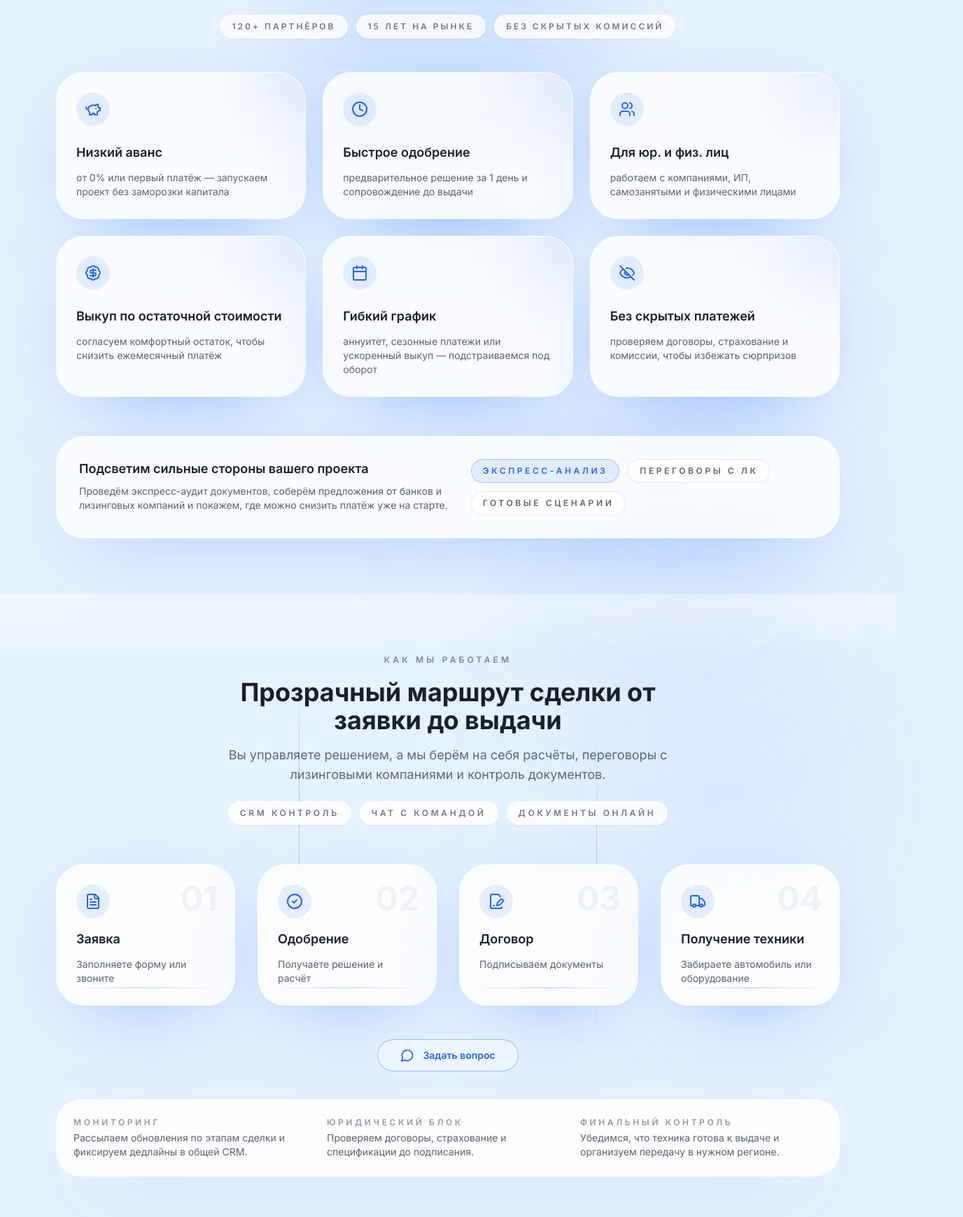
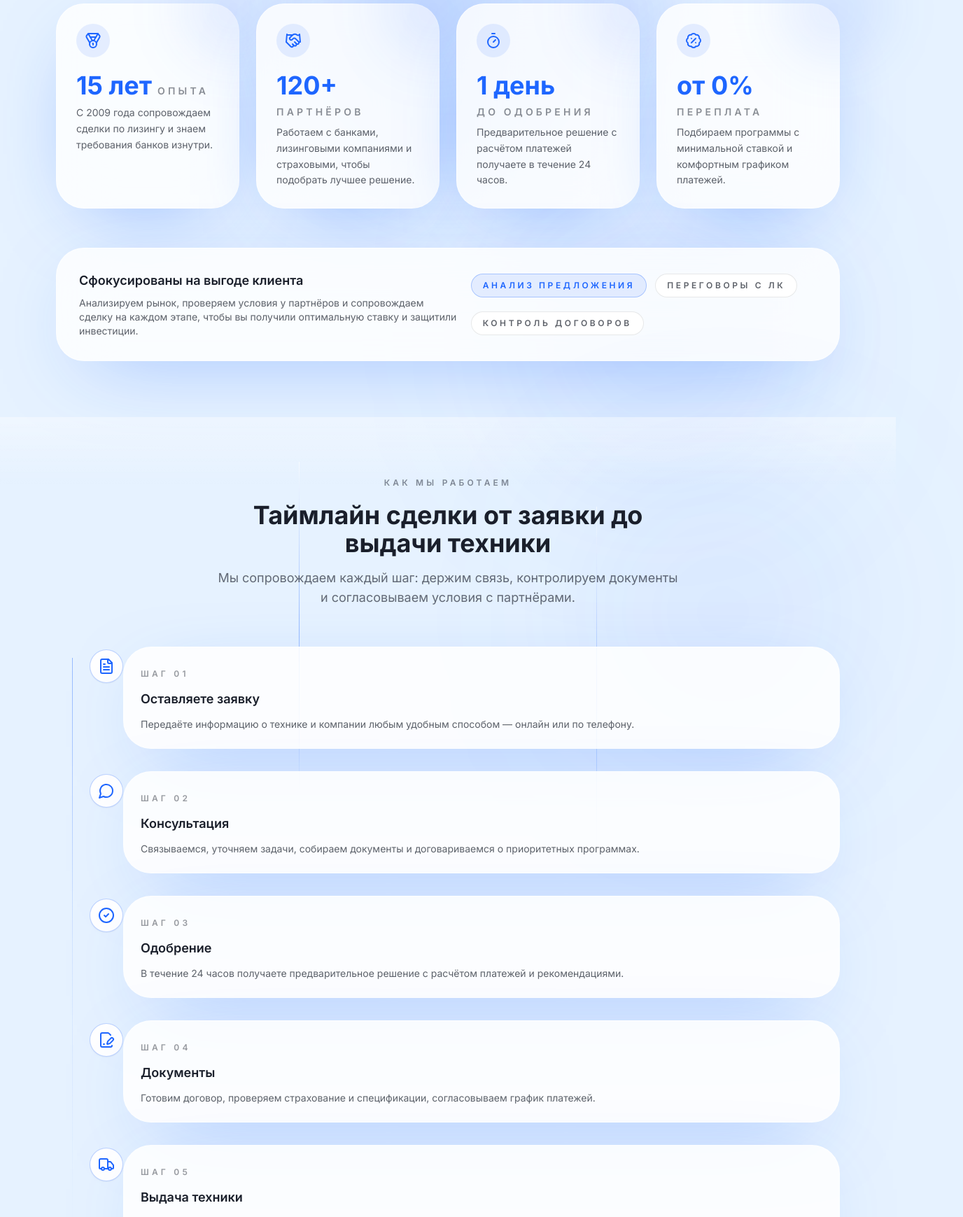
Before and after one commit to peexthree/lizing, a Next.js app: page / in a window 1280 px wide. Shown: the part 1620-3359 px from the top of the page at 70% size, 1376 px wide, since content can reach past the window. Built offline with nearby package versions, Linux system fonts and the light colour scheme; no server answers.

Commit message:
╨Ю╨▒╨╜╨╛╨▓╨╕╨╗ ╨║╨╛╨┤ ╨┐╤А╨╛╨╡╨║╤В╨░

```diff
--- a/app/page.tsx
+++ b/app/page.tsx
@@ -1,6 +1,9 @@
 import HeroSection from '@/components/Hero'
 import Advantages from '@/components/Advantages'
 import HowItWorks from '@/components/HowItWorks'
+import Testimonials from '@/components/Testimonials'
+import Partners from '@/components/Partners'
+import Trust from '@/components/Trust'
 import CalculatorModal from '@/components/CalculatorModal'
 import CaseStudies from '@/components/CaseStudies'
 import FAQ, { faq } from '@/components/FAQ'
@@ -58,6 +61,9 @@ export default function Page() {
       <HeroSection />
       <Advantages />
       <HowItWorks />
+      <Testimonials />
+      <Partners />
+      <Trust />
       <CalculatorModal />
       <CaseStudies />
       <FAQ />
--- a/components/Advantages.tsx
+++ b/components/Advantages.tsx
@@ -1,44 +1,31 @@
-import {
-  PiggyBank,
-  Clock,
-  Users,
-  BadgeDollarSign,
-  Calendar,
-  EyeOff,
-} from 'lucide-react'
+import { BadgePercent, Handshake, Medal, Timer } from 'lucide-react'
 
 export default function Advantages() {
-  const items = [
+  const highlights = [
     {
-      icon: PiggyBank,
-      title: 'Низкий аванс',
-      desc: 'от 0% или первый платёж — запускаем проект без заморозки капитала',
+      icon: Medal,
+      value: '15 лет',
+      label: 'опыта',
+      description: 'С 2009 года сопровождаем сделки по лизингу и знаем требования банков изнутри.'
     },
     {
-      icon: Clock,
-      title: 'Быстрое одобрение',
-      desc: 'предварительное решение за 1 день и сопровождение до выдачи',
+      icon: Handshake,
+      value: '120+',
+      label: 'партнёров',
+      description: 'Работаем с банками, лизинговыми компаниями и страховыми, чтобы подобрать лучшее решение.'
     },
     {
-      icon: Users,
-      title: 'Для юр. и физ. лиц',
-      desc: 'работаем с компаниями, ИП, самозанятыми и физическими лицами',
+      icon: Timer,
+      value: '1 день',
+      label: 'до одобрения',
+      description: 'Предварительное решение с расчётом платежей получаете в течение 24 часов.'
     },
     {
-      icon: BadgeDollarSign,
-      title: 'Выкуп по остаточной стоимости',
-      desc: 'согласуем комфортный остаток, чтобы снизить ежемесячный платёж',
-    },
-    {
-      icon: Calendar,
-      title: 'Гибкий график',
-      desc: 'аннуитет, сезонные платежи или ускоренный выкуп — подстраиваемся под оборот',
-    },
-    {
-      icon: EyeOff,
-      title: 'Без скрытых платежей',
-      desc: 'проверяем договоры, страхование и комиссии, чтобы избежать сюрпризов',
-    },
+      icon: BadgePercent,
+      value: 'от 0%',
+      label: 'переплата',
+      description: 'Подбираем программы с минимальной ставкой и комфортным графиком платежей.'
+    }
   ]
 
   return (
@@ -49,58 +36,51 @@ export default function Advantages() {
         <div className="floating-orb left-[8%] top-0 hidden h-[280px] w-[280px] bg-white/30 md:block" />
         <div className="floating-orb right-[12%] bottom-[-4rem] hidden h-[340px] w-[340px] bg-accent/25 lg:block" />
       </div>
+
       <div className="mx-auto max-w-6xl px-4">
         <div className="mx-auto max-w-3xl text-center">
           <span className="text-xs font-semibold uppercase tracking-[0.35em] text-dark/50">Преимущества</span>
-          <h2 className="mt-4 text-3xl font-bold text-dark md:text-4xl">
-            Команда, которая экономит вам время и бюджет
-          </h2>
+          <h2 className="mt-4 text-3xl font-bold text-dark md:text-4xl">Цифры, подтверждающие наш опыт</h2>
           <p className="mt-4 text-lg text-dark/70">
-            Мы следим за условиями рынка, ведём переговоры с лизинговыми компаниями и предлагаем прозрачную экономику сделки.
+            Команда, которая ведёт переговоры с лизинговыми компаниями, контролирует договоры и помогает быстро выходить на технику без переплат.
           </p>
-          <div className="mt-6 flex flex-wrap justify-center gap-3 text-xs font-semibold uppercase tracking-[0.25em] text-dark/40">
-            <span className="rounded-full border border-white/70 bg-white/80 px-4 py-2 text-dark/60 shadow-sm backdrop-blur">
-              120+ партнёров
-            </span>
-            <span className="rounded-full border border-white/70 bg-white/80 px-4 py-2 text-dark/60 shadow-sm backdrop-blur">
-              15 лет на рынке
-            </span>
-            <span className="rounded-full border border-white/70 bg-white/80 px-4 py-2 text-dark/60 shadow-sm backdrop-blur">
-              Без скрытых комиссий
-            </span>
-          </div>
         </div>
-        <div className="mt-12 grid gap-6 sm:grid-cols-2 xl:grid-cols-3">
-          {items.map(({ icon: Icon, title, desc }, index) => (
+
+        <div className="mt-12 grid gap-6 sm:grid-cols-2 xl:grid-cols-4">
+          {highlights.map(({ icon: Icon, value, label, description }, index) => (
             <div
-              key={title}
-              className="group relative overflow-hidden rounded-4xl border border-white/60 bg-white/80 p-7 text-left shadow-glow backdrop-blur-2xl transition hover:-translate-y-1 hover:border-white animate-fade-up"
+              key={value}
+              className="group relative flex h-full flex-col gap-5 rounded-4xl border border-white/60 bg-white/80 p-7 text-left shadow-glow backdrop-blur-2xl transition hover:-translate-y-1 hover:border-white animate-fade-up"
               style={{ animationDelay: `${index * 0.08}s` }}
             >
               <div className="pointer-events-none absolute -right-16 -top-16 h-36 w-36 rounded-full bg-accent/10 blur-2xl transition-opacity duration-300 group-hover:opacity-80" />
-              <span className="absolute -left-6 top-8 hidden text-6xl font-black text-accent/5 sm:block">0{index + 1}</span>
               <div className="relative flex h-12 w-12 items-center justify-center rounded-3xl bg-accent/10 text-accent">
                 <Icon aria-hidden="true" className="h-6 w-6" />
               </div>
-              <h3 className="relative mt-6 text-lg font-semibold text-dark">{title}</h3>
-              <p className="relative mt-3 text-sm text-dark/70">{desc}</p>
+              <div className="relative space-y-2">
+                <div className="flex flex-wrap items-baseline gap-2">
+                  <span className="text-3xl font-bold text-accent md:text-4xl">{value}</span>
+                  <span className="text-sm font-semibold uppercase tracking-[0.3em] text-dark/50">{label}</span>
+                </div>
+                <p className="text-sm leading-relaxed text-dark/70">{description}</p>
+              </div>
               <div className="card-glow" aria-hidden="true" />
               <div className="shine-overlay" aria-hidden="true" />
             </div>
           ))}
         </div>
+
         <div className="mt-14 grid gap-4 rounded-[2.5rem] border border-white/60 bg-white/80 p-8 text-left shadow-glow backdrop-blur-2xl md:grid-cols-[1.1fr_minmax(0,1fr)]">
           <div className="space-y-2 text-sm text-dark/70">
-            <h3 className="text-lg font-semibold text-dark">Подсветим сильные стороны вашего проекта</h3>
+            <h3 className="text-lg font-semibold text-dark">Сфокусированы на выгоде клиента</h3>
             <p>
-              Проведём экспресс-аудит документов, соберём предложения от банков и лизинговых компаний и покажем, где можно
-              снизить платёж уже на старте.
+              Анализируем рынок, проверяем условия у партнёров и сопровождаем сделку на каждом этапе, чтобы вы получили оптимальную ставку и защитили инвестиции.
             </p>
           </div>
           <div className="flex flex-wrap items-center gap-3 text-xs font-semibold uppercase tracking-[0.3em] text-dark/50">
-            <span className="rounded-full border border-accent/30 bg-accent/10 px-4 py-2 text-accent">Экспресс-анализ</span>
+            <span className="rounded-full border border-accent/30 bg-accent/10 px-4 py-2 text-accent">Анализ предложения</span>
             <span className="rounded-full border border-dark/10 bg-white px-4 py-2 text-dark/70">Переговоры с ЛК</span>
-            <span className="rounded-full border border-dark/10 bg-white px-4 py-2 text-dark/70">Готовые сценарии</span>
+            <span className="rounded-full border border-dark/10 bg-white px-4 py-2 text-dark/70">Контроль договоров</span>
           </div>
         </div>
       </div>
--- a/components/HowItWorks.tsx
+++ b/components/HowItWorks.tsx
@@ -2,13 +2,30 @@ import { CheckCircle2, FileSignature, FileText, MessageCircle, Truck } from 'luc
 
 export default function HowItWorks() {
   const steps = [
-    { icon: FileText, title: 'Заявка', text: 'Заполняете форму или звоните' },
-    { icon: CheckCircle2, title: 'Одобрение', text: 'Получаете решение и расчёт' },
-    { icon: FileSignature, title: 'Договор', text: 'Подписываем документы' },
+    {
+      icon: FileText,
+      title: 'Оставляете заявку',
+      text: 'Передаёте информацию о технике и компании любым удобным способом — онлайн или по телефону.'
+    },
+    {
+      icon: MessageCircle,
+      title: 'Консультация',
+      text: 'Связываемся, уточняем задачи, собираем документы и договариваемся о приоритетных программах.'
+    },
+    {
+      icon: CheckCircle2,
+      title: 'Одобрение',
+      text: 'В течение 24 часов получаете предварительное решение с расчётом платежей и рекомендациями.'
+    },
+    {
+      icon: FileSignature,
+      title: 'Документы',
+      text: 'Готовим договор, проверяем страхование и спецификации, согласовываем график платежей.'
+    },
     {
       icon: Truck,
-      title: 'Получение техники',
-      text: 'Забираете автомобиль или оборудование'
+      title: 'Выдача техники',
+      text: 'Организуем приёмку, доставку и финальный контроль, чтобы техника вышла на линию в срок.'
     }
   ]
 
@@ -25,61 +42,46 @@ export default function HowItWorks() {
       <div className="mx-auto max-w-6xl px-4">
         <div className="mx-auto max-w-2xl text-center">
           <span className="text-xs font-semibold uppercase tracking-[0.35em] text-dark/50">Как мы работаем</span>
-          <h2 className="mt-4 text-3xl font-bold text-dark md:text-4xl">Прозрачный маршрут сделки от заявки до выдачи</h2>
+          <h2 className="mt-4 text-3xl font-bold text-dark md:text-4xl">Таймлайн сделки от заявки до выдачи техники</h2>
           <p className="mt-4 text-lg text-dark/65">
-            Вы управляете решением, а мы берём на себя расчёты, переговоры с лизинговыми компаниями и контроль документов.
+            Мы сопровождаем каждый шаг: держим связь, контролируем документы и согласовываем условия с партнёрами.
           </p>
-          <div className="mt-6 flex flex-wrap justify-center gap-3 text-xs font-semibold uppercase tracking-[0.3em] text-dark/45">
-            <span className="rounded-full border border-white/70 bg-white/85 px-4 py-2 text-dark/60 shadow-sm backdrop-blur">
-              CRM контроль
-            </span>
-            <span className="rounded-full border border-white/70 bg-white/85 px-4 py-2 text-dark/60 shadow-sm backdrop-blur">
-              Чат с командой
-            </span>
-            <span className="rounded-full border border-white/70 bg-white/85 px-4 py-2 text-dark/60 shadow-sm backdrop-blur">
-              Документы онлайн
-            </span>
-          </div>
         </div>
 
-        <div className="mt-14 grid gap-8 md:grid-cols-2 xl:grid-cols-4">
-          {steps.map(({ icon: Icon, title, text }, i) => (
-            <div
+        <ol className="relative mt-14 space-y-8 pl-6 before:absolute before:left-[1.45rem] before:top-4 before:h-[calc(100%-2rem)] before:w-px before:bg-gradient-to-b before:from-accent/40 before:via-accent/10 before:to-transparent sm:pl-8 md:pl-12">
+          {steps.map(({ icon: Icon, title, text }, index) => (
+            <li
               key={title}
-              className="relative flex h-full flex-col gap-4 rounded-4xl border border-white/60 bg-white/85 p-7 text-left shadow-glow backdrop-blur-2xl animate-fade-up"
-              style={{ animationDelay: `${i * 0.1}s` }}
+              className="relative pl-8 sm:pl-10 md:pl-12 animate-fade-up"
+              style={{ animationDelay: `${index * 0.1}s` }}
             >
-              <span className="absolute right-6 top-6 text-5xl font-black text-dark/5">0{i + 1}</span>
-              <div className="relative flex h-12 w-12 items-center justify-center rounded-3xl bg-accent/10 text-accent">
+              <span className="absolute left-0 top-1 flex h-12 w-12 items-center justify-center rounded-3xl border border-accent/30 bg-white text-accent shadow-sm">
                 <Icon aria-hidden="true" className="h-6 w-6" />
+              </span>
+              <div className="relative rounded-4xl border border-white/60 bg-white/85 p-6 shadow-glow backdrop-blur-2xl">
+                <span className="text-xs font-semibold uppercase tracking-[0.35em] text-dark/45">Шаг 0{index + 1}</span>
+                <h3 className="mt-3 text-lg font-semibold text-dark">{title}</h3>
+                <p className="mt-3 text-sm text-dark/70">{text}</p>
+                <div className="card-glow" aria-hidden="true" />
               </div>
-              <div className="relative">
-                <h3 className="text-lg font-semibold text-dark">{title}</h3>
-                <p className="mt-3 text-sm text-dark/70">{text}</p>
-              </div>
-              <div className="timeline-line" aria-hidden="true" />
-              <div className="card-glow" aria-hidden="true" />
-            </div>
+            </li>
           ))}
-        </div>
+        </ol>
 
         <div className="mt-12 flex justify-center">
           <a
-            href="https://wa.me/79000000000?text=Здравствуйте!%20У%20меня%20вопрос%20по%20лизингу."
-            target="_blank"
-            rel="noopener noreferrer"
-            aria-label="Задать вопрос в WhatsApp"
+            href="#lead-form"
             className="group inline-flex items-center gap-3 overflow-hidden rounded-full border border-accent/40 bg-white/40 px-8 py-3 text-sm font-semibold text-accent backdrop-blur-md transition hover:border-accent hover:bg-white/70 hover:shadow-glow focus-visible:outline-none focus-visible:ring-2 focus-visible:ring-offset-2 focus-visible:ring-accent"
           >
             <MessageCircle aria-hidden="true" className="h-5 w-5" />
-            Задать вопрос
+            Получить расчёт
           </a>
         </div>
 
         <div className="mt-10 grid gap-4 rounded-[2.2rem] border border-white/60 bg-white/85 p-6 text-sm text-dark/70 shadow-glow backdrop-blur-xl md:grid-cols-3">
           <div className="space-y-1">
             <p className="text-xs font-semibold uppercase tracking-[0.3em] text-dark/45">Мониторинг</p>
-            <p>Рассылаем обновления по этапам сделки и фиксируем дедлайны в общей CRM.</p>
+            <p>Фиксируем ключевые этапы в CRM и обновляем статус сделки в общем чате.</p>
           </div>
           <div className="space-y-1">
             <p className="text-xs font-semibold uppercase tracking-[0.3em] text-dark/45">Юридический блок</p>
@@ -87,7 +89,7 @@ export default function HowItWorks() {
           </div>
           <div className="space-y-1">
             <p className="text-xs font-semibold uppercase tracking-[0.3em] text-dark/45">Финальный контроль</p>
-            <p>Убедимся, что техника готова к выдаче и организуем передачу в нужном регионе.</p>
+            <p>Организуем выдачу техники в нужном регионе и помогаем с передачей.</p>
           </div>
         </div>
       </div>
--- a/components/Trust.tsx
+++ b/components/Trust.tsx
@@ -1,10 +1,11 @@
 export default function Trust() {
   const stats = [
-    { k: '10+ лет', v: 'на рынке' },
-    { k: '1200+', v: 'клиентов' },
-    { k: '50+', v: 'партнёров ЛК' },
-    { k: '4,8★', v: 'рейтинг' },
+    { value: '500+', label: 'сделок в год' },
+    { value: '10 000', label: 'клиентов по всей России' },
+    { value: '35', label: 'банков и лизинговых партнёров' },
+    { value: '92%', label: 'решений доводим до выдачи техники' }
   ]
+
   return (
     <section className="relative py-20">
       <div className="absolute inset-0 -z-10">
@@ -15,22 +16,22 @@ export default function Trust() {
 
       <div className="mx-auto max-w-6xl px-4">
         <div className="mx-auto max-w-2xl text-center">
-          <span className="text-xs font-semibold uppercase tracking-[0.35em] text-dark/50">Опыт</span>
-          <h2 className="mt-4 text-3xl font-bold text-dark md:text-4xl">Опыт и доверие</h2>
+          <span className="text-xs font-semibold uppercase tracking-[0.35em] text-dark/50">Доверие</span>
+          <h2 className="mt-4 text-3xl font-bold text-dark md:text-4xl">Цифры, которые подтверждают результат</h2>
           <p className="mt-4 text-lg text-dark/65">
-            Работаем на рынке лизинга больше десяти лет. Собрали статистику, которой гордимся, и продолжаем расти вместе с клиентами.
+            Мы развиваем партнёрскую сеть, контролируем сроки и сопровождаем клиентов по всей России. Делимся ключевыми показателями, которые получаем ежегодно.
           </p>
         </div>
 
         <div className="mt-12 grid gap-6 md:grid-cols-2 xl:grid-cols-4">
           {stats.map((stat, index) => (
             <div
-              key={stat.k}
+              key={stat.value}
               className="flex h-full flex-col items-center justify-center rounded-4xl border border-white/60 bg-white/80 p-8 text-center shadow-glow backdrop-blur-2xl animate-fade-up"
               style={{ animationDelay: `${index * 0.08}s` }}
             >
-              <div className="text-3xl font-bold text-accent">{stat.k}</div>
-              <div className="mt-2 text-sm font-medium uppercase tracking-[0.3em] text-dark/45">{stat.v}</div>
+              <div className="text-4xl font-bold text-accent md:text-5xl">{stat.value}</div>
+              <div className="mt-2 text-sm font-medium uppercase tracking-[0.3em] text-dark/45">{stat.label}</div>
             </div>
           ))}
         </div>
```
